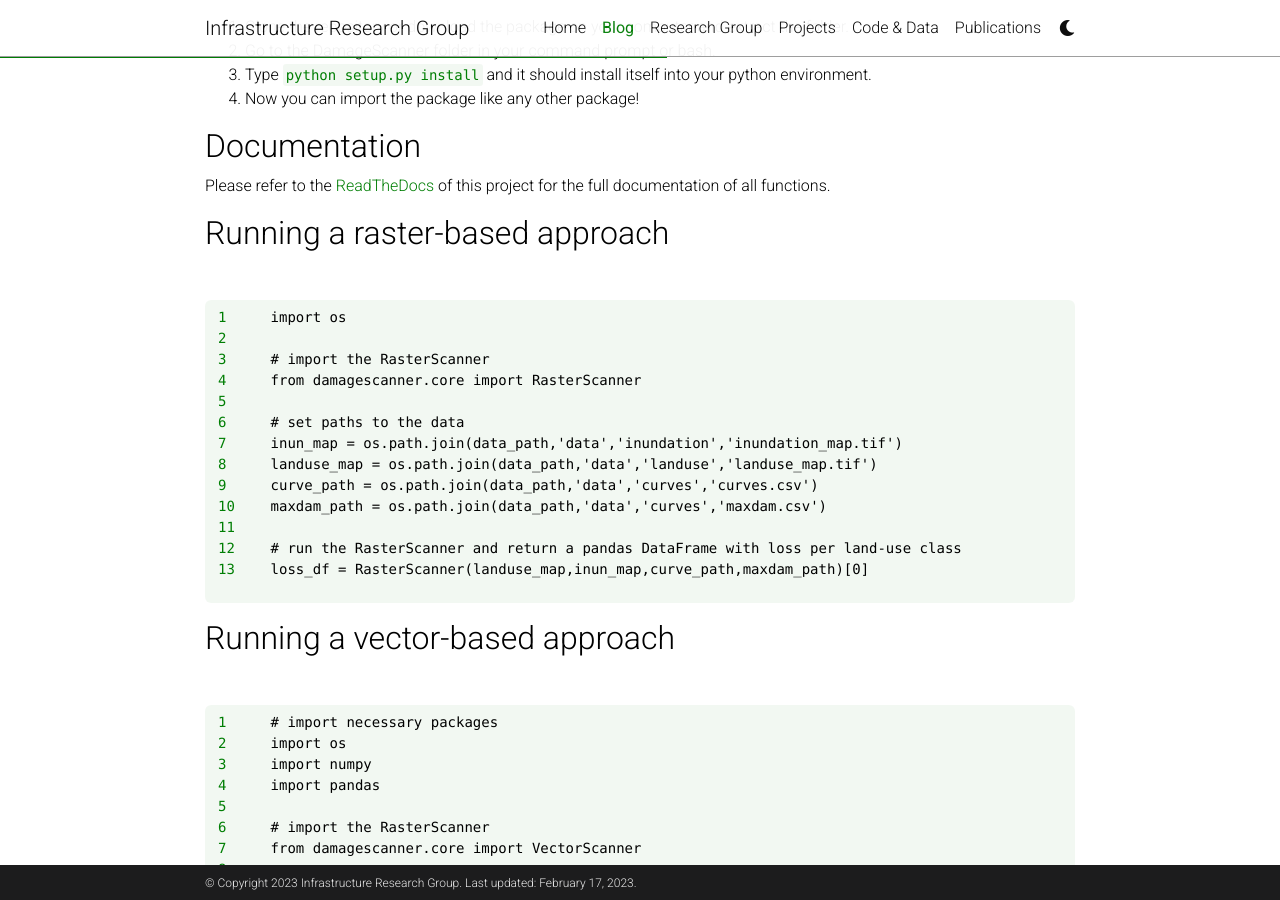
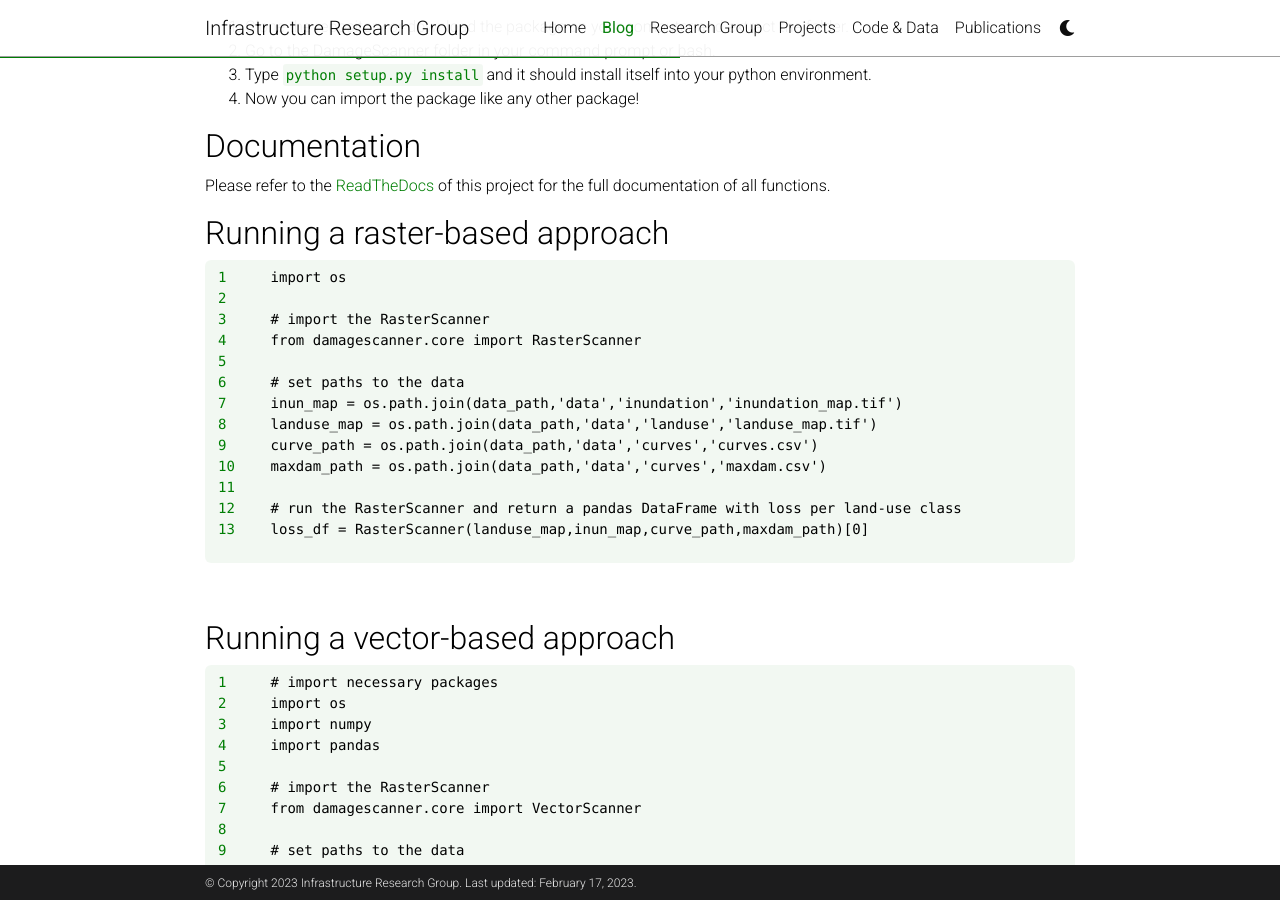
Before and after one commit to ElcoK/ResearchGroup, a Jekyll site: the page built from _posts/2015-07-15-code.md, in a window 1280 px wide and 900 px high, scrolled down 1031 px. Built offline with Jekyll 4.4.1, drawn with Linux system fonts in a browser that asks for light colours; comment, search, counter and statistics services are not loaded; a style sheet for code colours, icons or effects is not loaded.

Commit message:
update picture siyu

```diff
--- a/_posts/2015-07-15-code.md
+++ b/_posts/2015-07-15-code.md
@@ -50,10 +50,9 @@ OR:
 ## Documentation
 
 Please refer to the [ReadTheDocs](http://damagescanner.readthedocs.io/) of this project for the full documentation of all functions.
-
+<br>
 
 ## Running a raster-based approach
-<br>
 {% highlight python linenos %}
 
     import os
@@ -72,10 +71,9 @@ Please refer to the [ReadTheDocs](http://damagescanner.readthedocs.io/) of this
 
 
 {% endhighlight %}
-
+<br>
 
 ## Running a vector-based approach
-<br>
 {% highlight python linenos %}
 
     # import necessary packages
```
Also changed, not shown: assets/img/gao-profile.jpg.
